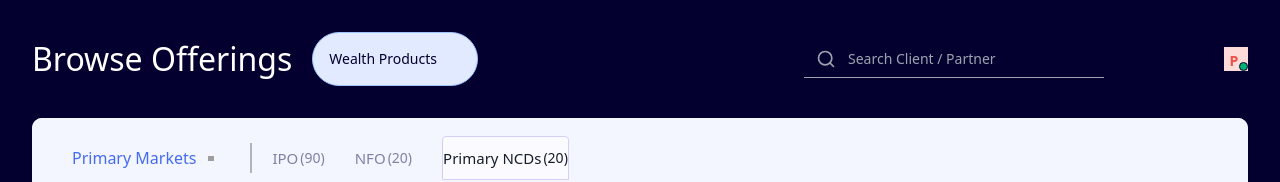
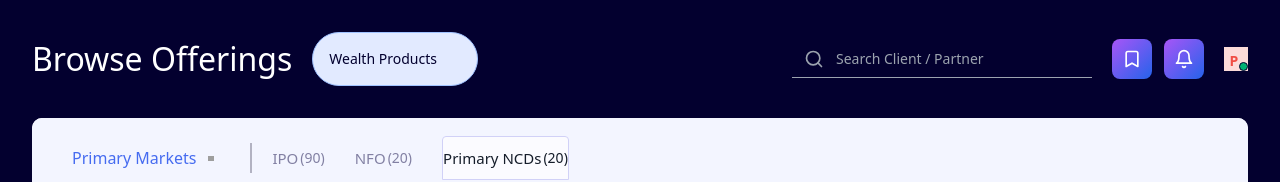
Before and after one commit to kash2911/visual-replica-recreation-lab, a React (Vite) app: page / in a window 1280 px wide. Shown: the top 182 px of the page. Built offline with nearby package versions, Linux system fonts and the light colour scheme; grey boxes are pictures that could not be loaded.

Commit message:
Add bookmark and notification icons
Include the bookmark and notification icons in the header and apply the ombre background color.

```diff
--- a/src/components/primary-markets/Header.tsx
+++ b/src/components/primary-markets/Header.tsx
@@ -1,6 +1,6 @@
 
 import React from "react";
-import { Search } from "lucide-react";
+import { Search, Bookmark, Bell } from "lucide-react";
 
 interface HeaderProps {
   title: string;
@@ -33,12 +33,12 @@ export function Header({ title, subtitle = "Wealth Products" }: HeaderProps) {
           />
         </div>
         <div className="flex items-center gap-3">
-          <div className="flex items-center">
-            <div className="self-stretch flex items-center gap-[5px] w-10 my-auto rounded-[10px]">
-              <div className="self-stretch flex min-h-10 w-10 my-auto" />
+          <div className="flex items-center gap-3">
+            <div className="w-10 h-10 bg-gradient-to-br from-purple-500 to-blue-600 rounded-lg flex items-center justify-center">
+              <Bookmark className="w-5 h-5 text-white" />
             </div>
-            <div className="self-stretch flex items-center gap-[5px] w-10 my-auto rounded-[10px]">
-              <div className="self-stretch flex min-h-10 w-10 my-auto" />
+            <div className="w-10 h-10 bg-gradient-to-br from-purple-500 to-blue-600 rounded-lg flex items-center justify-center">
+              <Bell className="w-5 h-5 text-white" />
             </div>
           </div>
         </div>
```
